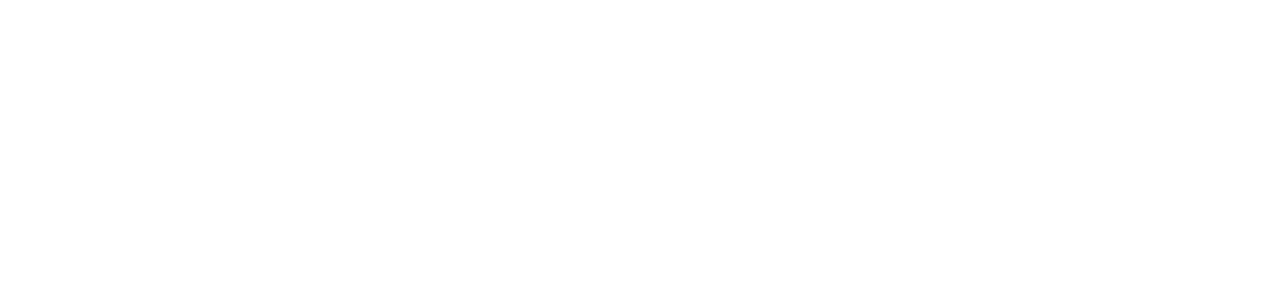
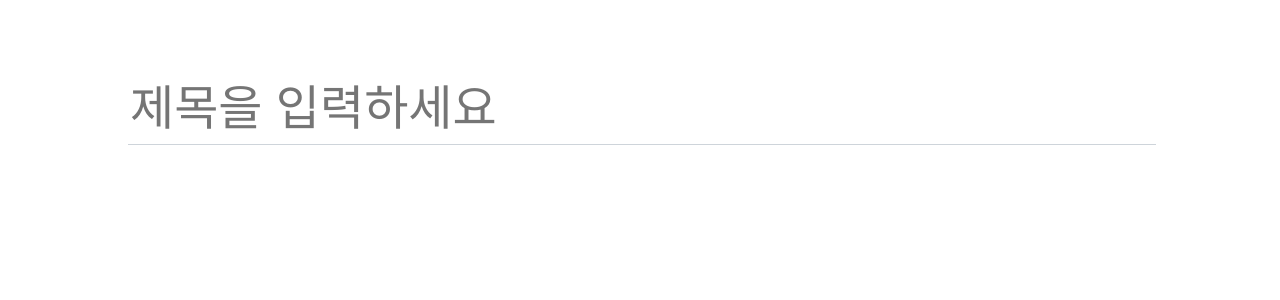
Before and after one commit to whai2/side_project_writingFunction, a React (Create React App) app in the folder writing-function/: page /write in a window 1280 px wide. Shown: the top 300 px of the page. Built offline with nearby package versions, Linux system fonts and the light colour scheme.

Commit message:
fix(Route): 라우팅 경로 에러 수정

```diff
--- a/writing-function/src/App.js
+++ b/writing-function/src/App.js
@@ -3,9 +3,12 @@
 
 function App() {
   return (
-    <Routes>
-      <Route component={WritePage} path='/write' />
-    </Routes>
+    <div className='app'>
+      <Routes>
+        <Route path="/write" element={<WritePage />}>
+        </Route>
+      </Routes>
+    </div>
   );
 }
 
--- a/writing-function/src/index.js
+++ b/writing-function/src/index.js
@@ -7,9 +7,11 @@
 
 const root = ReactDOM.createRoot(document.getElementById('root'));
 root.render(
-  <BrowserRouter>
-      <App />
-  </BrowserRouter>
+  <React.StrictMode>
+    <BrowserRouter>
+        <App />
+    </BrowserRouter>
+  </React.StrictMode>
 );
 
 // If you want to start measuring performance in your app, pass a function
```
